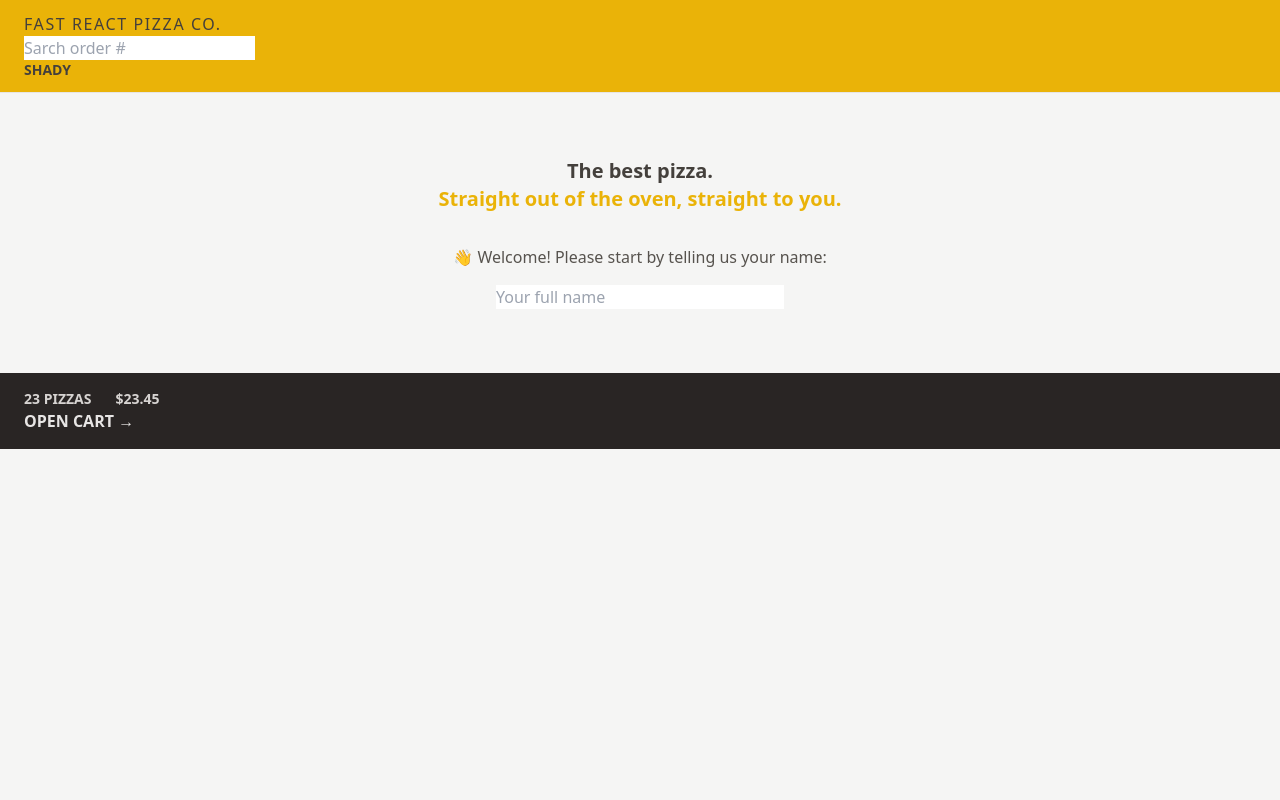
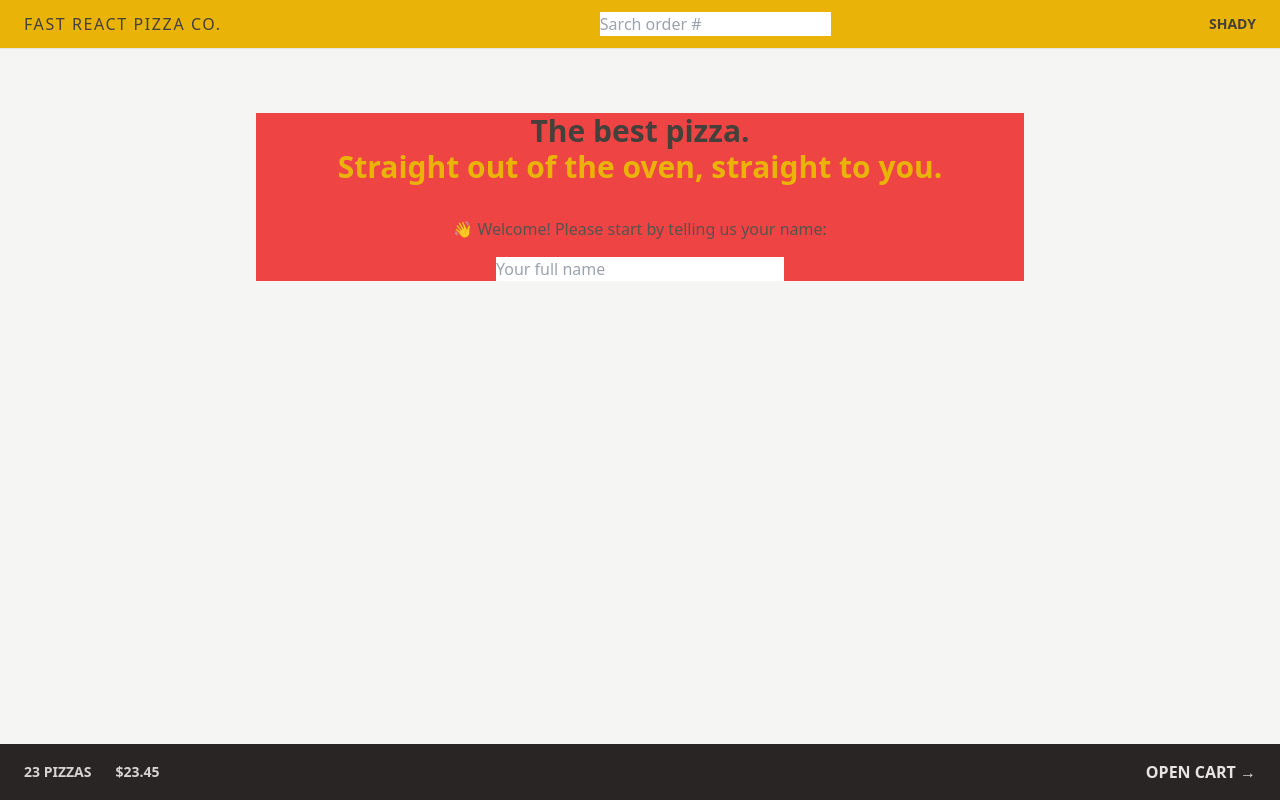
Before and after one commit to parthrc/pizza-app, a React (Vite) app: page / in a window 1280 px wide. Built offline with nearby package versions, Linux system fonts and the light colour scheme.

Commit message:
Added Tailwind css-1

```diff
--- a/src/features/cart/CartOverview.jsx
+++ b/src/features/cart/CartOverview.jsx
@@ -2,10 +2,8 @@ import { Link } from "react-router-dom";
 
 function CartOverview() {
   return (
-    <div className="bg-stone-800 px-4 py-4 font-semibold uppercase text-stone-200 sm:px-6">
-      <p
-        className="md:textt-base space-x-4 text-sm font-semibold text-stone-300 sm:space-x-6"
-      >
+    <div className="flex items-center justify-between bg-stone-800 px-4 py-4 font-semibold uppercase text-stone-200 sm:px-6 md:text-base">
+      <p className="space-x-4 text-sm font-semibold text-stone-300 sm:space-x-6 ">
         <span>23 pizzas</span>
         <span>$23.45</span>
       </p>
--- a/src/features/user/Username.jsx
+++ b/src/features/user/Username.jsx
@@ -1,9 +1,5 @@
 function Username() {
-    return (
-        <div className="text-sm font-semibold">
-            Shady
-        </div>
-    )
+  return <div className="hidden text-sm font-semibold md:block">Shady</div>;
 }
 
-export default Username
+export default Username;
--- a/src/ui/AppLayout.jsx
+++ b/src/ui/AppLayout.jsx
@@ -8,12 +8,14 @@ function AppLayout() {
 
   const isLoading = navigation.state === "loading";
   return (
-    <div className="layout">
+    <div className="grid h-screen grid-rows-[auto_1fr_auto]">
       {isLoading && <Spinner />}
       <Header />
-      <main>
-        <Outlet />
-      </main>
+      <div className="verflow-scroll">
+        <main className="o mx-auto my-auto max-w-3xl bg-red-500">
+          <Outlet />
+        </main>
+      </div>
       <CartOverview />
     </div>
   );
--- a/src/ui/Header.jsx
+++ b/src/ui/Header.jsx
@@ -4,7 +4,7 @@ import Username from "../features/user/Username.jsx";
 
 function Header() {
   return (
-    <header className="border-b border-stone-200 bg-yellow-500 px-4 py-3 uppercase sm:px-6">
+    <header className="flex items-center justify-between border-b border-stone-200 bg-yellow-500 px-4 py-3 uppercase sm:px-6">
       <Link to="/" className="tracking-widest">
         Fast React Pizza Co.
       </Link>
--- a/src/ui/Home.jsx
+++ b/src/ui/Home.jsx
@@ -2,8 +2,8 @@ import CreateUser from "../features/user/CreateUser.jsx";
 
 function Home() {
   return (
-    <div className="my-10 text-center sm:my-16">
-      <h1 className="text-xl font-semibold text-stone-700 mb-8">
+    <div className="my-10 px-4 text-center sm:my-16">
+      <h1 className="mb-8 text-xl font-semibold text-stone-700 md:text-3xl">
         The best pizza.
         <br />
         <span className="text-yellow-500">
```
